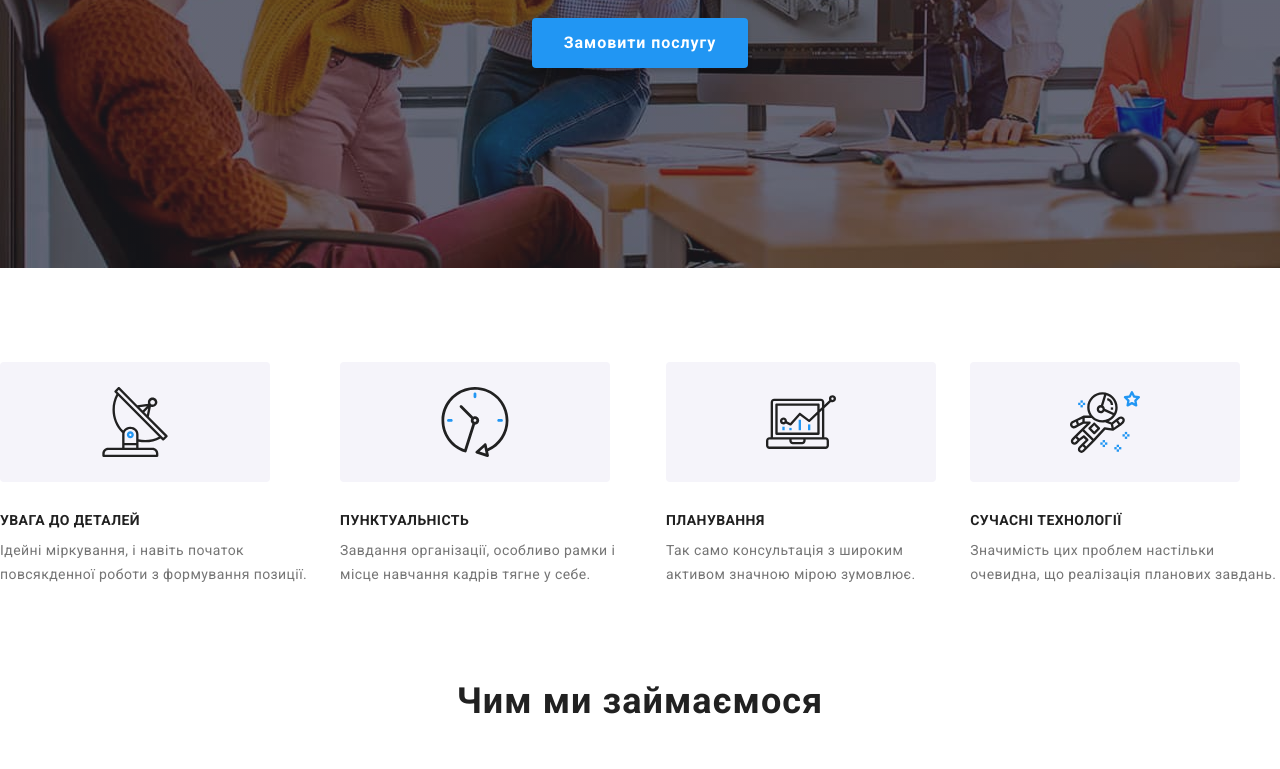
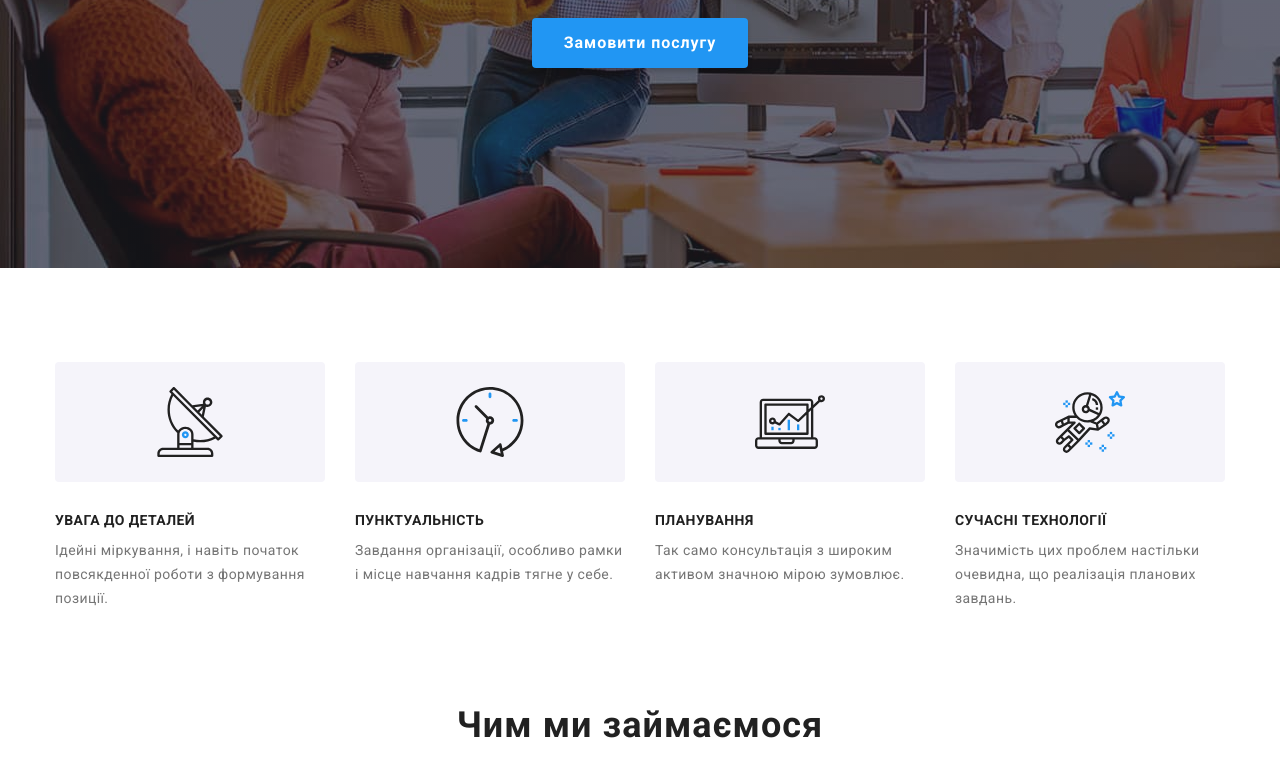
Before and after one commit to UnaRumel/Homework-7, a plain HTML site: page index.html in a window 1280 px wide. Shown: the part 417-1186 px from the top of the page. Drawn offline with nearby package versions, Linux system fonts and the light colour scheme; files that its build step writes are made by us from their sources.

Commit message:
Update _common.scss

```diff
--- a/sass/base/_common.scss
+++ b/sass/base/_common.scss
@@ -35,3 +35,11 @@ body {
     font-family: var(--accent-font), sans-serif;
     color: var(--accent-text-color);
 }
+
+.container {
+    width: 1200px;
+    margin-left: auto;
+    margin-right: auto;
+    padding-left: 15px;
+    padding-right: 15px;
+}
```
